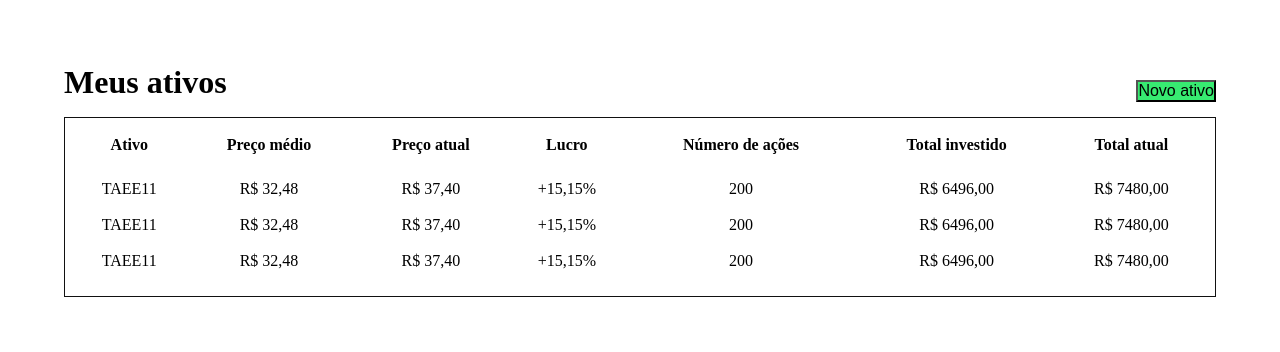
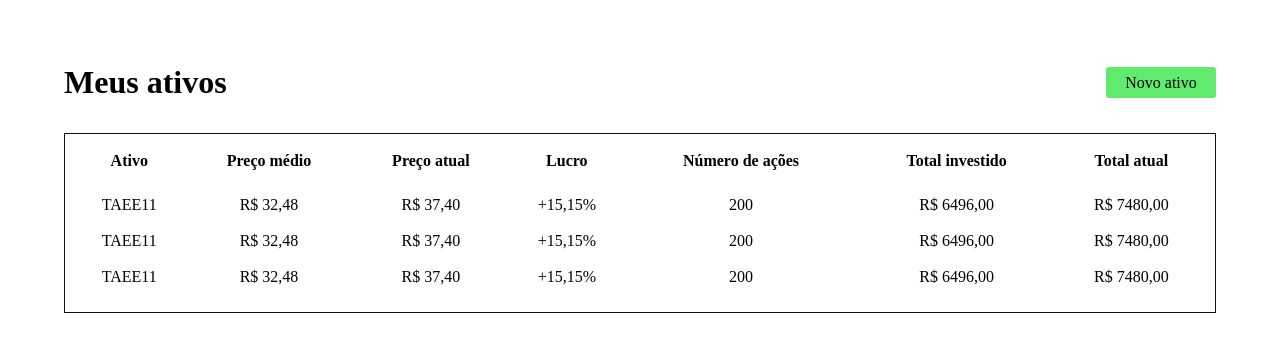
Before and after one commit to vitorwlima/holder-map, a React (Create React App) app: page / in a window 1280 px wide. Shown: the top 352 px of the page. Built offline with nearby package versions, Linux system fonts and the light colour scheme.

Commit message:
botão novo ativo e mvp estilos homescreen completo

```diff
--- a/src/AppStyles.ts
+++ b/src/AppStyles.ts
@@ -7,10 +7,10 @@ export const Container = styled.main`
     display: flex;
     align-items: center;
     justify-content: space-between;
+    margin-bottom: 2rem;
 
     h1 {
       font-size: 2rem;
-      margin-bottom: 1rem;
     }
   }
 `
--- a/src/components/Button/styles.ts
+++ b/src/components/Button/styles.ts
@@ -3,4 +3,12 @@ import { colors } from '../../styles/colors'
 
 export const Container = styled.button`
   background-color: ${colors.primary};
+  padding: 0.4em 1.2em;
+  border-radius: 0.2em;
+  transition: background-color 0.3s;
+  cursor: pointer;
+
+  &:hover {
+    background-color: ${colors.secondary};
+  }
 `
--- a/src/styles/colors.ts
+++ b/src/styles/colors.ts
@@ -1,3 +1,6 @@
+import { shade } from 'polished'
+
 export const colors = {
-  primary: '#37EB71',
+  primary: '#60EB6E',
+  secondary: shade(0.2, '#60EB6E'),
 }
--- a/src/styles/global.ts
+++ b/src/styles/global.ts
@@ -11,5 +11,10 @@ export default createGlobalStyle`
     margin: 0;
     padding: 0;
     font-size: inherit;
+    font-family: inherit;
+  }
+
+  button {
+    border: none;
   }
 `
```
